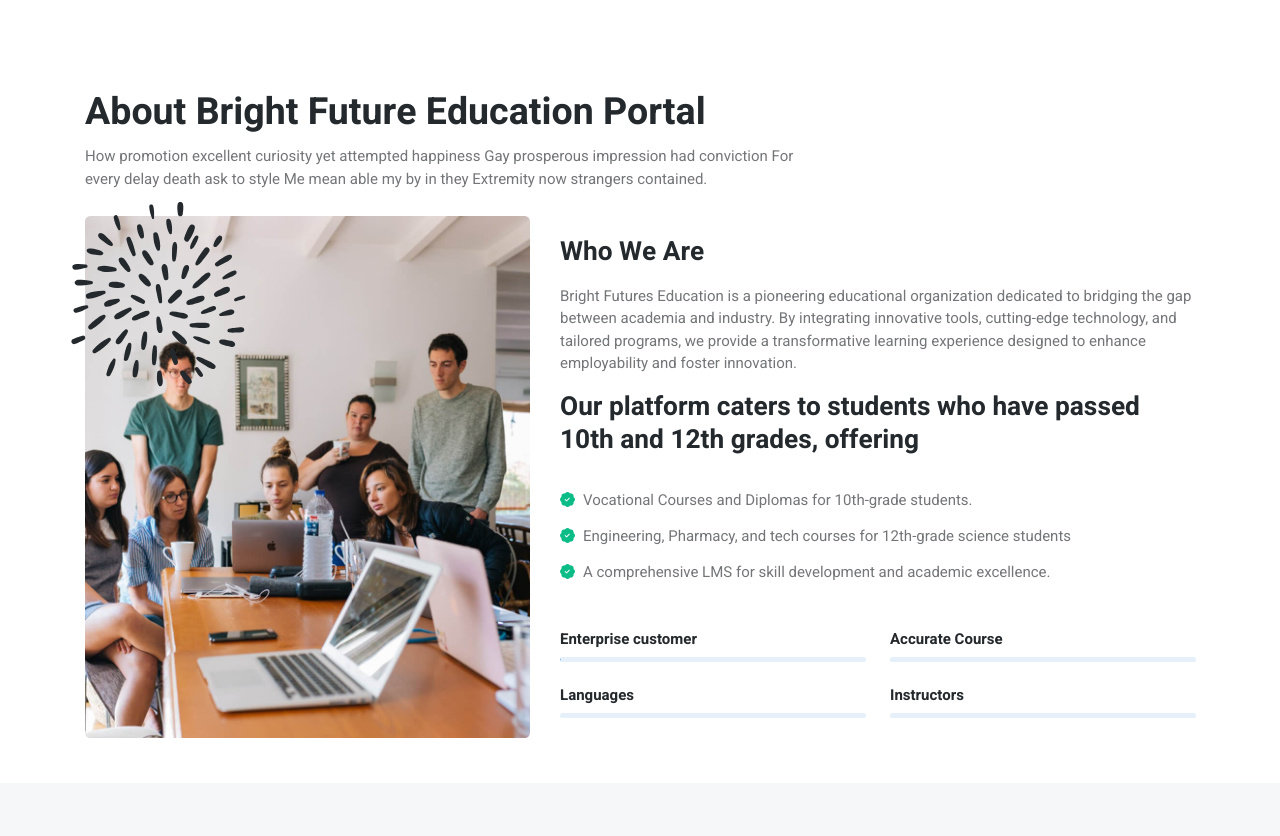
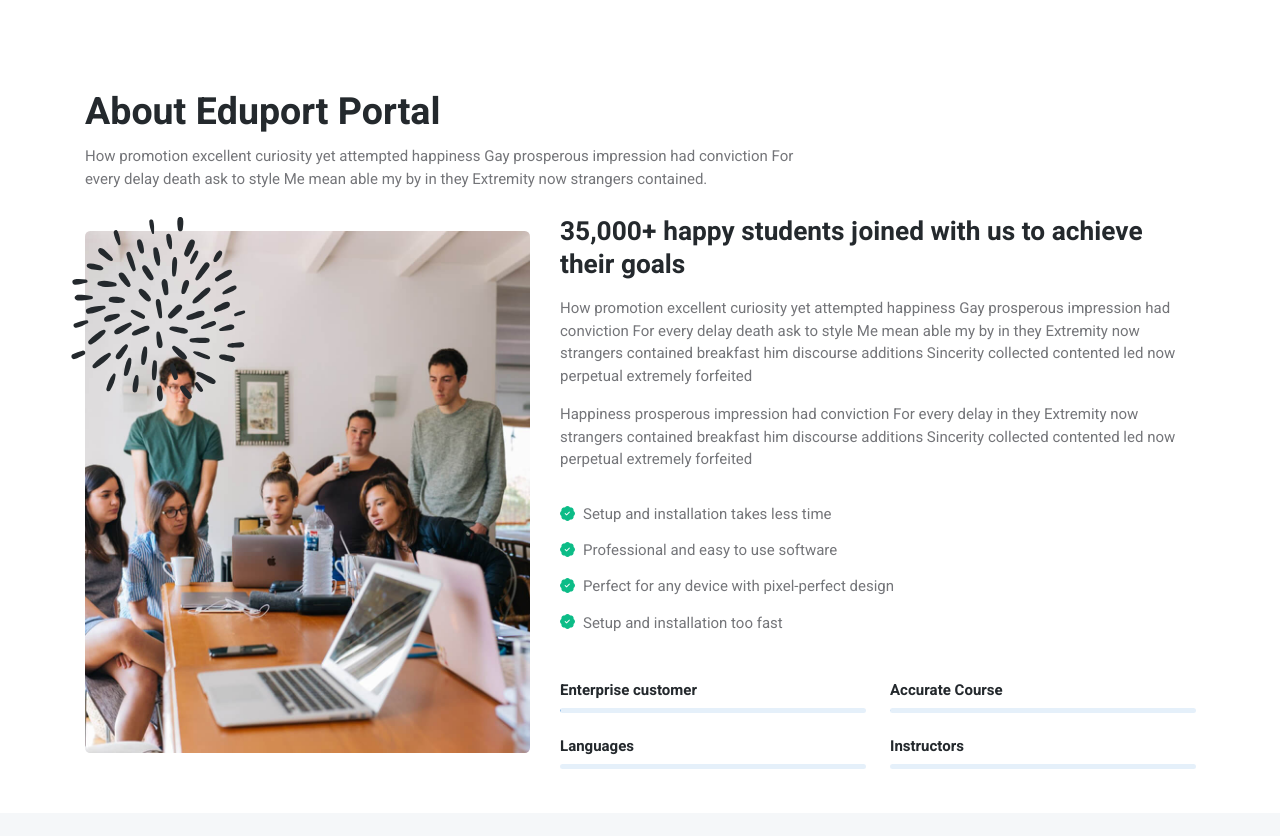
Before and after one commit to DeepakpathakDev/Bright-Future-Education, a plain HTML site: page about.html in a window 1280 px wide. Shown: the part 1083-1919 px from the top of the page. Drawn offline with Linux system fonts and the light colour scheme.

Commit message:
Update about.html

```diff
--- a/about.html
+++ b/about.html
@@ -315,7 +315,6 @@ Page Banner START -->
 </section>
 <!-- =======================
 Page Banner END -->
-
 <!-- =======================
 About founder START -->
 <section class="pt-0 pt-md-5">
@@ -323,7 +322,7 @@ About founder START -->
 		<!-- Title -->
 		<div class="row mb-4">
 			<div class="col-lg-8">
-				<h2>About Bright Future Education Portal</h2>
+				<h2>About Eduport Portal</h2>
 				<p class="mb-0">How promotion excellent curiosity yet attempted happiness Gay prosperous impression had conviction For every delay death ask to style Me mean able my by in they Extremity now strangers contained.</p>
 			</div>
 		</div>
@@ -402,23 +401,25 @@ About founder START -->
 
 			<div class="col-lg-7 mt-4 mt-lg-0">
 				<!-- Title -->
-				<h4 class="mb-3">Who We Are</h4>
+				<h4 class="mb-3">35,000+ happy students joined with us to achieve their goals</h4>
 
 				<!-- Content -->
-				<p>Bright Futures Education is a pioneering educational organization dedicated to bridging the gap between academia and industry. By integrating innovative tools, cutting-edge technology, and tailored programs, we provide a transformative learning experience designed to enhance employability and foster innovation. </p>
-
-				<h4 class="mb-3">Our platform caters to students who have passed 10th and 12th grades, offering</h4>
+				<p>How promotion excellent curiosity yet attempted happiness Gay prosperous impression had conviction For every delay death ask to style Me mean able  my by in they Extremity now strangers contained breakfast him discourse additions Sincerity collected contented led now perpetual extremely forfeited </p>
+				<p>Happiness prosperous impression had conviction For every delay in they Extremity now strangers contained breakfast him discourse additions Sincerity collected contented led now perpetual extremely forfeited</p>
 
 				<!-- Info -->
 				<ul class="list-group list-group-borderless mt-4">
 					<li class="list-group-item d-flex">
-            <i class="bi bi-patch-check-fill text-success me-2"></i>Vocational Courses and Diplomas for 10th-grade students.
+            <i class="bi bi-patch-check-fill text-success me-2"></i>Setup and installation takes less time
 					</li>
 					<li class="list-group-item d-flex">
-            <i class="bi bi-patch-check-fill text-success me-2"></i>Engineering, Pharmacy, and tech courses for 12th-grade science students
+            <i class="bi bi-patch-check-fill text-success me-2"></i>Professional and easy to use software
 					</li>
 					<li class="list-group-item d-flex">
-            <i class="bi bi-patch-check-fill text-success me-2"></i>A comprehensive LMS for skill development and academic excellence.
+            <i class="bi bi-patch-check-fill text-success me-2"></i>Perfect for any device with pixel-perfect design
+					</li>
+					<li class="list-group-item d-flex">
+            <i class="bi bi-patch-check-fill text-success me-2"></i>Setup and installation too fast
 					</li>
 				</ul>
 
@@ -479,6 +480,7 @@ About founder START -->
 </section>
 <!-- =======================
 About founder END -->
+
 
 <!-- =======================
 Client START -->
```
